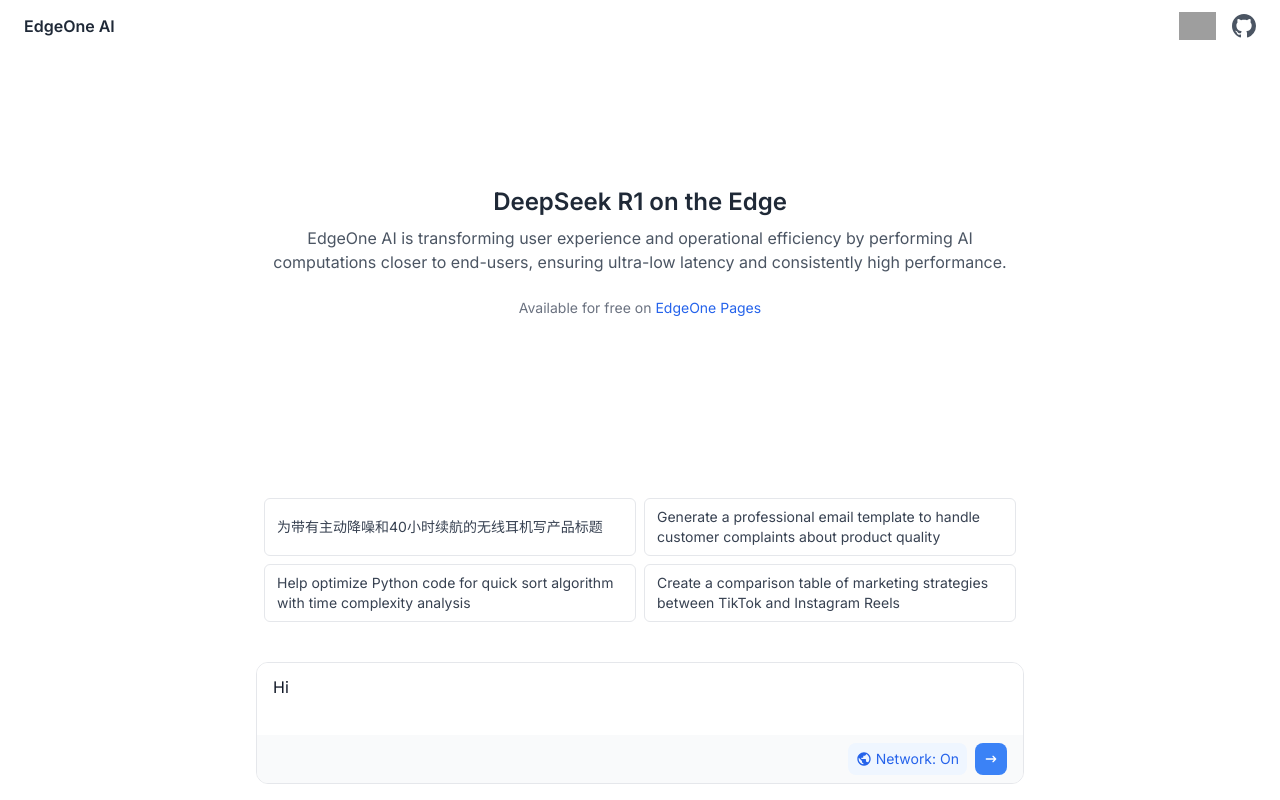
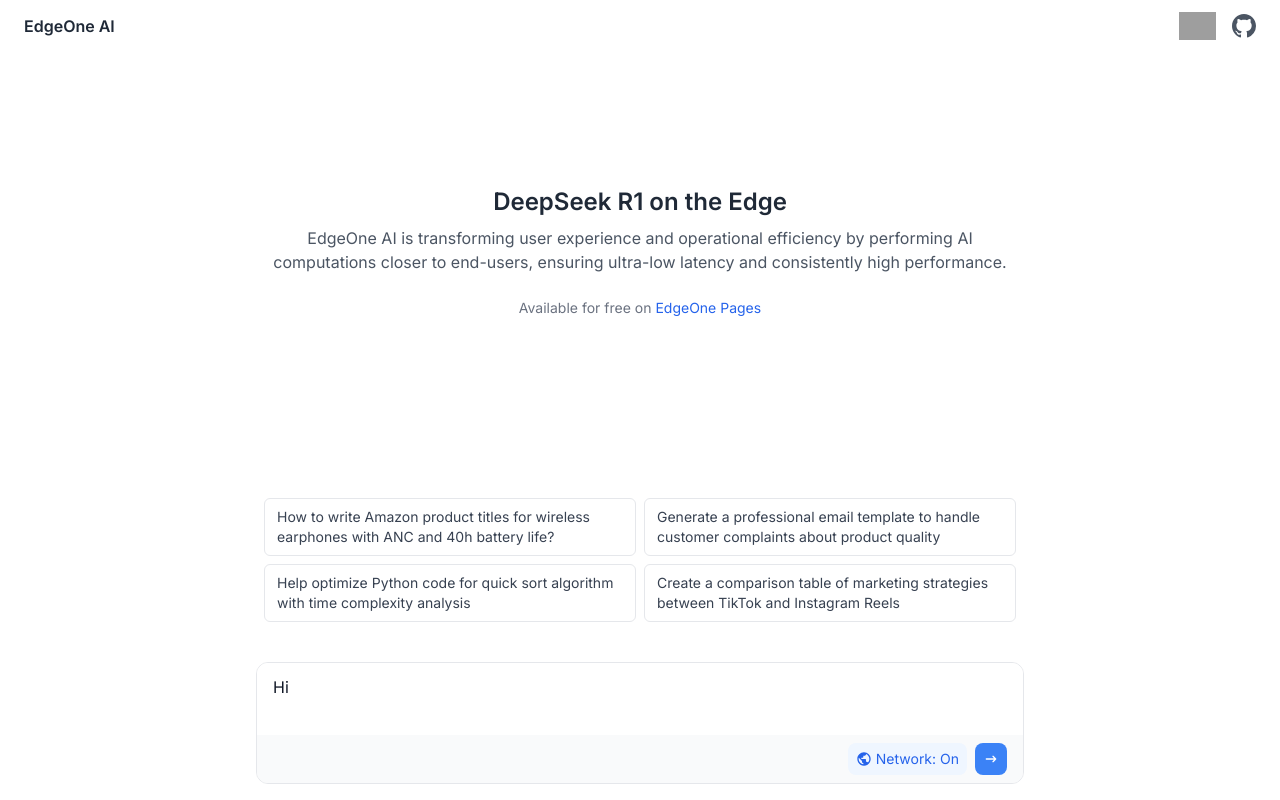
Before and after one commit to haidong-can/deepseek-r1-edge, a Next.js app: page / in a window 1280 px wide. Built offline with nearby package versions, Linux system fonts and the light colour scheme; grey boxes are pictures that could not be loaded.

Commit message:
Update Base.tsx

```diff
--- a/components/Base.tsx
+++ b/components/Base.tsx
@@ -62,7 +62,7 @@
   const KEYWORD_BUTTONS: KeywordButton[] = [
     {
       text: t(
-        '为带有主动降噪和40小时续航的无线耳机写产品标题'
+        'How to write Amazon product titles for wireless earphones with ANC and 40h battery life?'
       ),
       query: t(
         'How to write Amazon product titles for wireless earphones with ANC and 40h battery life?'
```
